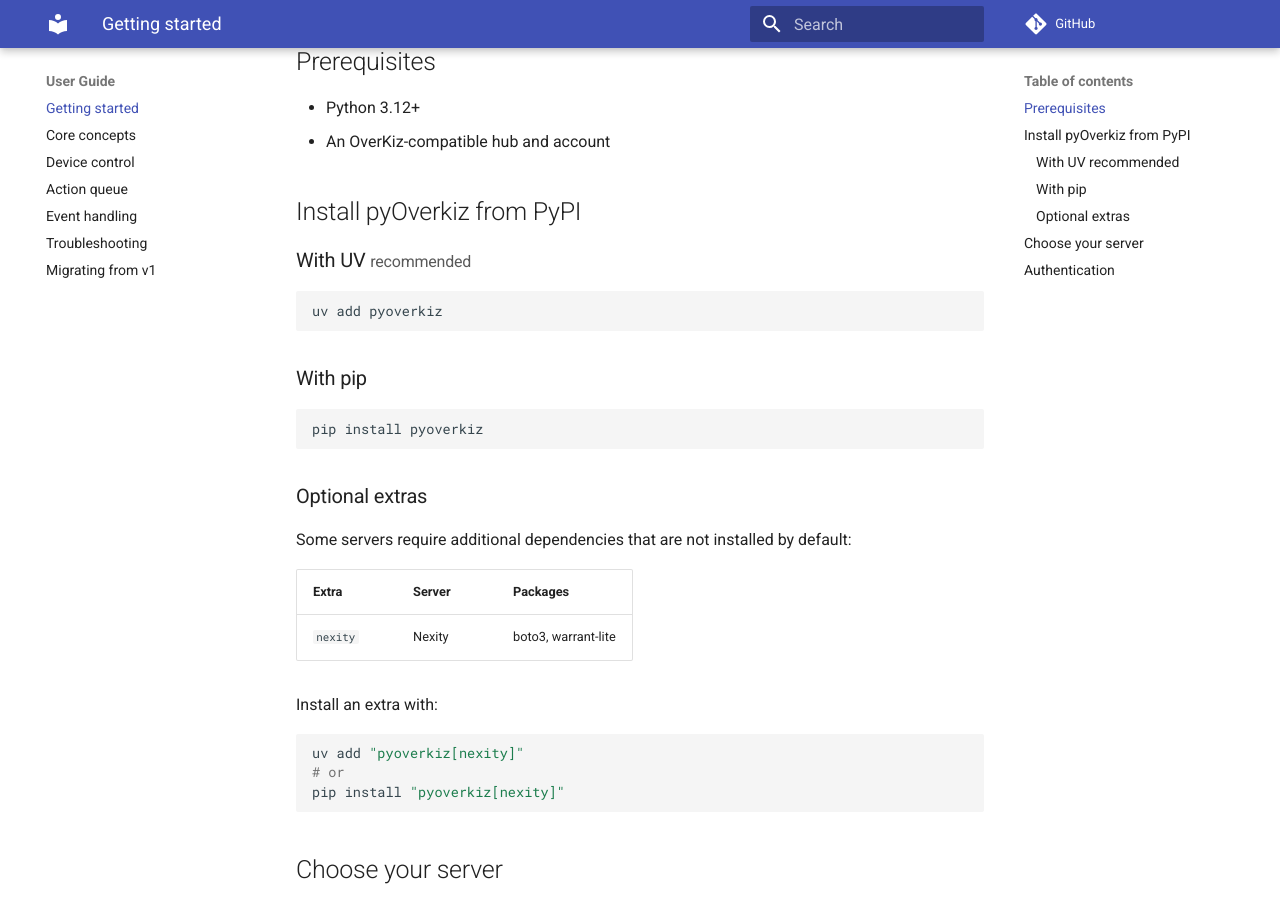
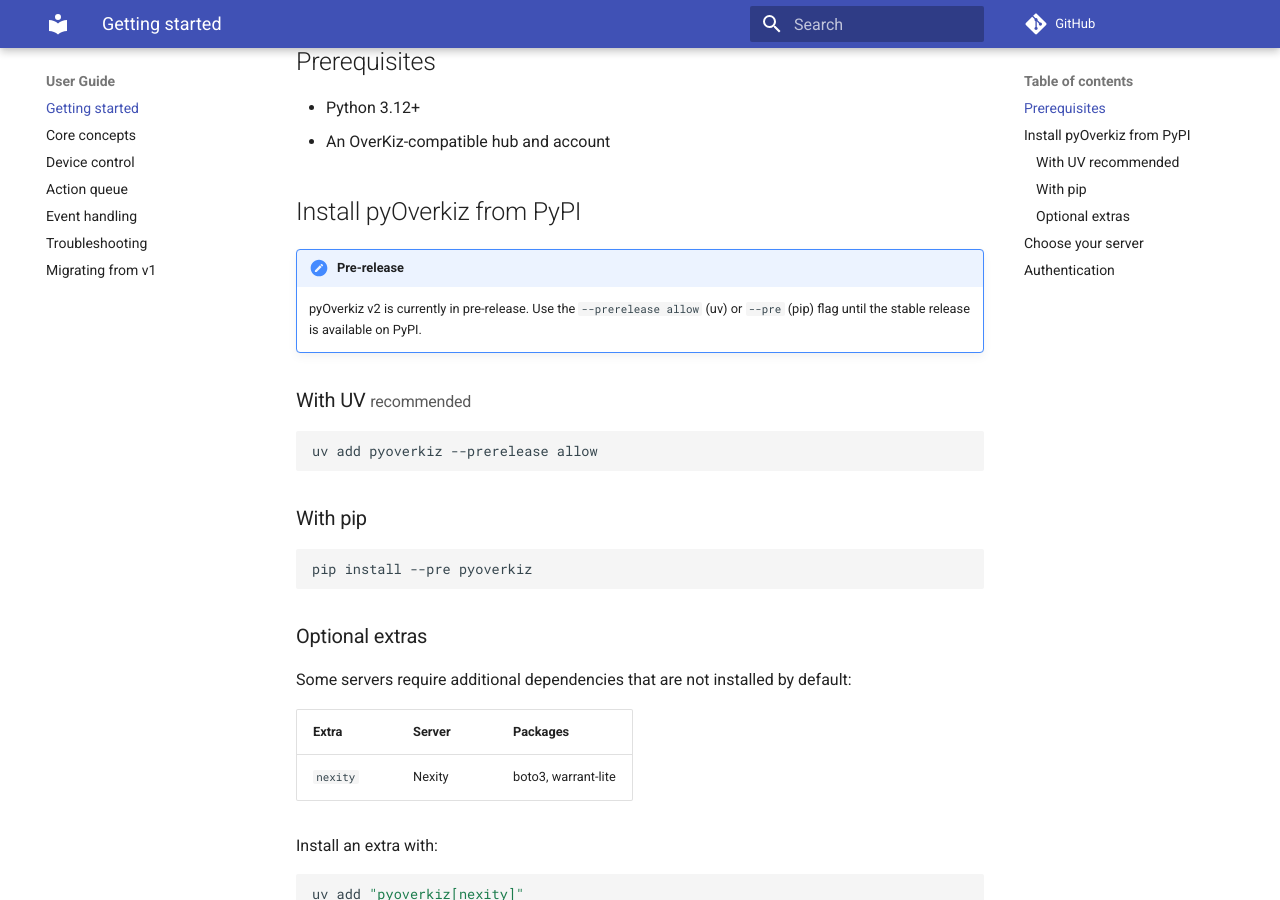
Before and after one commit to iMicknl/python-overkiz-api, an MkDocs documentation site: the page built from docs/getting-started.md, in a window 1280 px wide and 900 px high, scrolled down 358 px. Built offline with MkDocs 1.6.1 and Material for MkDocs 9.7.7, drawn with Linux system fonts in a browser that asks for light colours; comment, search, counter and statistics services are not loaded.

Commit message:
Prepare for v2.0.0rc1 pre-release
- Bump version to 2.0.0rc1
- Add pre-release install note to getting started docs
- Remove README.md from docs PR trigger (not relevant)

````diff
--- a/docs/getting-started.md
+++ b/docs/getting-started.md
@@ -13,16 +13,19 @@
 
 ## Install pyOverkiz from PyPI
 
+!!! note "Pre-release"
+    pyOverkiz v2 is currently in pre-release. Use the `--prerelease allow` (uv) or `--pre` (pip) flag until the stable release is available on PyPI.
+
 ### With UV <small>recommended</small>
 
 ```bash
-uv add pyoverkiz
+uv add pyoverkiz --prerelease allow
 ```
 
 ### With pip
 
 ```bash
-pip install pyoverkiz
+pip install --pre pyoverkiz
 ```
 
 ### Optional extras
--- a/pyproject.toml
+++ b/pyproject.toml
@@ -1,6 +1,6 @@
 [project]
 name = "pyoverkiz"
-version = "2.0.0"
+version = "2.0.0rc1"
 description = "A fully asynchronous API client for interaction with smart devices connected to OverKiz, supporting multiple vendors such as Somfy TaHoma and Atlantic Cozytouch."
 readme = "README.md"
 authors = [
````
Also changed, not shown: 1 other file.
